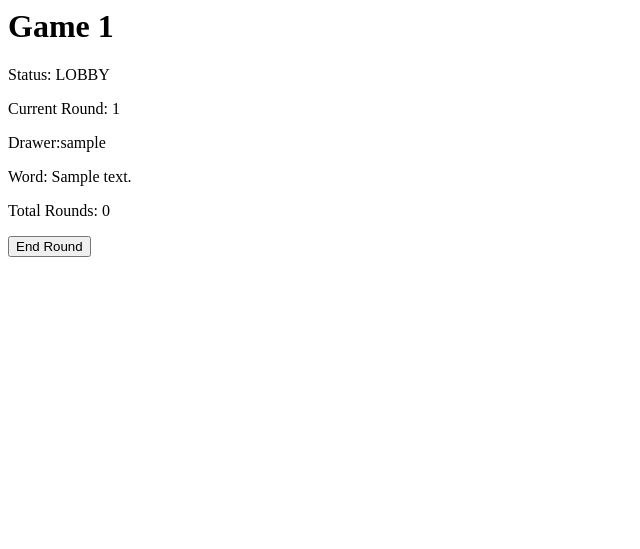
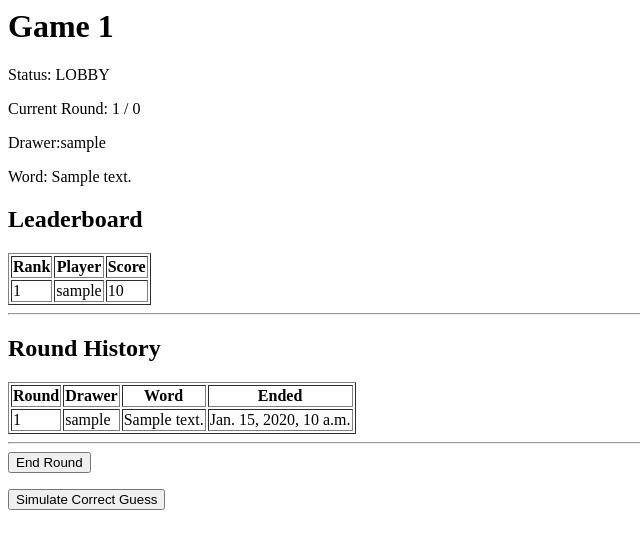
Before and after one commit to himanshu-cse/scribble-clone, a Django app: page /games/1/ in a window 1280 px wide. Shown: the top 549 px of the page, without its empty margins (0-640 px from the left). Run offline with Django 5.2, Linux system fonts and the light colour scheme; tables that the repository leaves empty hold one stand-in row (values such as "Sample post").

Commit message:
worked on simulating a game and updated games app

```diff
--- a/games/models.py
+++ b/games/models.py
@@ -40,3 +40,12 @@ class PlayerScore(models.Model):
 class UsedWord(models.Model):
     game = models.ForeignKey(Game, on_delete=models.CASCADE)
     word = models.ForeignKey(Word, on_delete=models.CASCADE)
+
+class RoundGuess(models.Model):
+    round = models.ForeignKey(Round, on_delete=models.CASCADE)
+    player = models.ForeignKey(User, on_delete=models.CASCADE)
+    guessed_correctly = models.BooleanField(default=True)
+    guessed_at = models.DateTimeField(auto_now_add=True)
+
+    class Meta:
+        unique_together = ("round", "player")
--- a/games/services.py
+++ b/games/services.py
@@ -1,5 +1,6 @@
 from rooms.models import RoomPlayer
-from .models import Game, PlayerScore, Round, UsedWord, Word
+from .models import Game, PlayerScore, Round, UsedWord, Word, RoundGuess
+from django.utils import timezone
 
 def start_game(room):
     game = Game.objects.create(room=room, status=Game.IN_PROGRESS, current_round=1, max_rounds=3)
@@ -26,9 +27,14 @@ def choose_word(game):
 def start_round(game):
     drawer = choose_drawer(game)
     word = choose_word(game)
-    Round.objects.create(game=game, drawer=drawer, word=word, round_number=game.current_round)
+    round_obj = Round.objects.create(game=game, drawer=drawer, word=word, round_number=game.current_round)
+    return round_obj
 
 def end_round(game):
+    current_round = Round.objects.filter(game=game).order_by("-round_number").first()
+    current_round.ended_at = timezone.now()
+    current_round.save()
+
     game.current_round += 1
     game.save()
 
@@ -42,3 +48,36 @@ def end_round(game):
 def get_total_rounds(game):
     player_count = RoomPlayer.objects.filter(room=game.room, is_spectator=False).count()
     return player_count * game.max_rounds
+
+def award_points(game, player, points):
+    score = PlayerScore.objects.get(game=game, player=player)
+    score.score += points
+    score.save()
+    return score
+
+def record_correct_guess(round_obj, player):
+
+    if player == round_obj.drawer:
+        return False
+
+    guess, created = RoundGuess.objects.get_or_create(round=round_obj, player=player)
+
+    if not created:
+        return False
+
+    award_points(round_obj.game, player, 100)
+    award_points(round_obj.game, round_obj.drawer, 20)
+
+    if everyone_guessed(round_obj):
+        end_round(round_obj.game)
+
+    return True
+
+def get_correct_guess_count(round_obj):
+    return RoundGuess.objects.filter(round=round_obj).count()
+
+def get_eligible_guessers(round_obj):
+    return RoomPlayer.objects.filter(room=round_obj.game.room, is_spectator=False).count() - 1
+
+def everyone_guessed(round_obj):
+    return (get_correct_guess_count(round_obj) >= get_eligible_guessers(round_obj))
--- a/games/urls.py
+++ b/games/urls.py
@@ -6,4 +6,5 @@ urlpatterns = [
     path("start/<str:code>/", views.start_game_view, name='start_game'),
     path("<int:game_id>/", views.game_detail_view, name="game_detail"),
     path("<int:game_id>/next-round/", views.next_round_view, name="next_round"),
+    path("<int:game_id>/test-guess/", views.test_guess_view, name="test_guess"),
 ]
--- a/games/views.py
+++ b/games/views.py
@@ -1,8 +1,9 @@
 from django.shortcuts import render, redirect, get_object_or_404
 
-from games.services import end_round, get_total_rounds, start_game
+from django.contrib.auth.models import User
+from games.services import end_round, get_total_rounds, start_game, record_correct_guess
 from rooms.models import Room
-from .models import Game, Round
+from .models import Game, PlayerScore, Round
 
 def start_game_view(request, code):
     room = get_object_or_404(Room, code=code)
@@ -12,13 +13,17 @@ def start_game_view(request, code):
 def game_detail_view(request, game_id):
     game = get_object_or_404(Game, id=game_id)
     current_round = Round.objects.filter(game=game).order_by("-round_number").first()
+    leaderboard = PlayerScore.objects.filter(game=game).order_by("-score")
+    rounds = Round.objects.filter(game=game).order_by("round_number")
     return render(
         request,
         "games/game_detail.html",
         {
             "game": game,
             "current_round": current_round,
-            "total_rounds": get_total_rounds(game)
+            "total_rounds": get_total_rounds(game),
+            "leaderboard": leaderboard,
+            "rounds": rounds
         }
     )
 
@@ -27,3 +32,11 @@ def next_round_view(request, game_id):
     round_obj = end_round(game)
 
     return redirect("game_detail", game_id=game.id)
+
+def test_guess_view(request, game_id):
+    game = Game.objects.get(id=game_id)
+    current_round = Round.objects.filter(game=game).order_by("-round_number").first()
+    guesser = PlayerScore.objects.filter(game=game).exclude(player=current_round.drawer).first().player
+
+    record_correct_guess(current_round, guesser)
+    return redirect("game_detail", game_id=game.id)
--- a/templates/games/game_detail.html
+++ b/templates/games/game_detail.html
@@ -1,15 +1,70 @@
 <h1>Game {{ game.id }}</h1>
 
 <p>Status: {{ game.status }}</p>
-<p>Current Round: {{ game.current_round }}</p>
+
+<p>Current Round: {{ game.current_round }} / {{ total_rounds }}</p>
 
 {% if current_round %}
 <p>Drawer:{{ current_round.drawer.username }}</p>
 <p>Word: {{ current_round.word.text }}</p>
-<p>Total Rounds: {{ total_rounds }}</p>
+
 {% endif %}
+
+{% if game.status == "FINISHED" %}
+<hr>
+
+<h1>GAME OVER</h1>
+
+{% endif %}
+
+<h2>Leaderboard</h2>
+<table border="1">
+    <tr>
+        <th>Rank</th>
+        <th>Player</th>
+        <th>Score</th>
+    </tr>
+
+    {% for score in leaderboard %}
+    <tr>
+        <td>{{ forloop.counter }}</td>
+        <td>{{ score.player.username }}</td>
+        <td>{{ score.score }}</td>
+    </tr>
+    {% endfor %}
+</table>
+
+<hr>
+
+<h2>Round History</h2>
+<table border="1">
+    <tr>
+        <th>Round</th>
+        <th>Drawer</th>
+        <th>Word</th>
+        <th>Ended</th>
+    </tr>
+
+    {% for round in rounds %}
+    <tr>
+        <td>{{ round.round_number }}</td>
+        <td>{{ round.drawer.username }}</td>
+        <td>{{ round.word.text }}</td>
+        <td>{{ round.ended_at }}</td>
+    </tr>
+    {% endfor %}
+</table>
+
+<hr>
 
 <form method="POST" action="{% url 'next_round' game.id %}">
     {% csrf_token %}
     <button>End Round</button>
 </form>
+
+<form method="POST" action="{% url 'test_guess' game.id %}">
+    {% csrf_token %}
+    <button>
+        Simulate Correct Guess
+    </button>
+</form>
```
Also changed, not shown: games/migrations/0003_roundguess.py (added).
